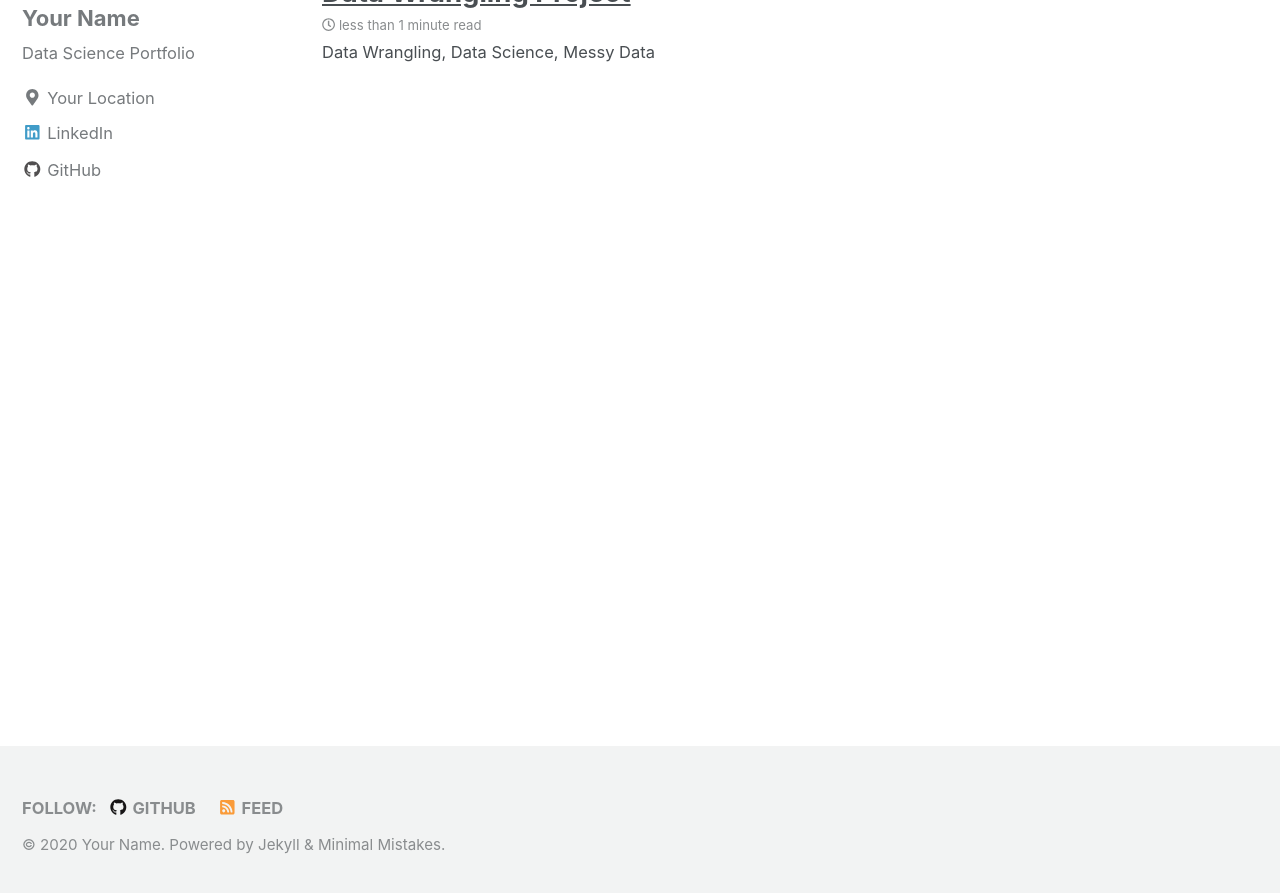
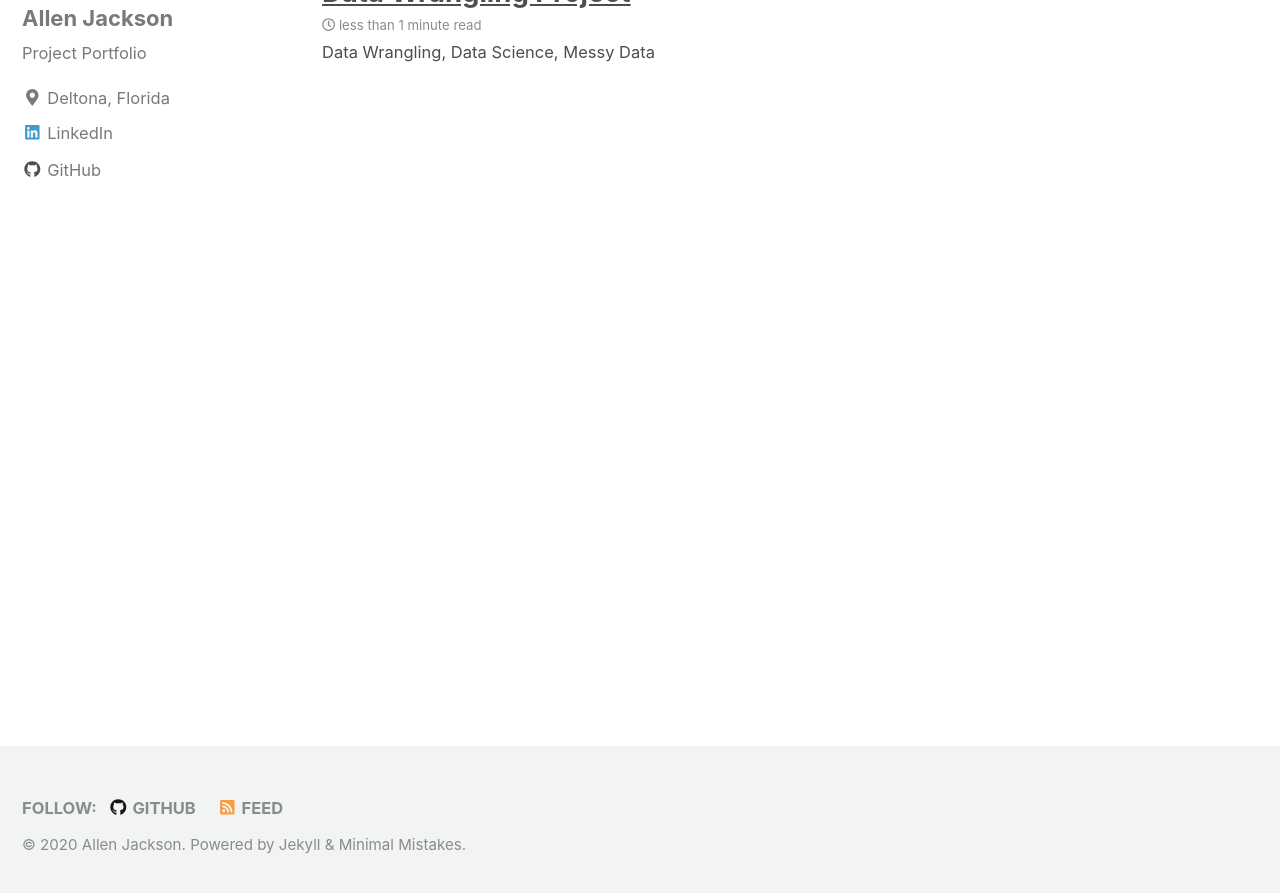
Before and after one commit to Nella796/Nella796.github.io, a Jekyll site: the page built from index.html, in a window 1280 px wide and 900 px high, scrolled down 760 px. Shown: the top 893 px of the window. Built offline with Jekyll 4.4.1, drawn with Linux system fonts in a browser that asks for light colours; nearby versions of some CDN libraries; the list of posts is cut into pages by our own code; some of the changed text lies outside the part shown.

Commit message:
changed _config.yml added name, location, etc

```diff
--- a/_config.yml
+++ b/_config.yml
@@ -9,10 +9,10 @@ minimal_mistakes_skin    : "default" # "air", "aqua", "contrast", "dark", "dirt"
 
 # Site Settings
 locale                   : "en-US"
-title                    : "Your Name"
+title                    : "Allen Jackson"
 title_separator          : "-"
-name                     : "Your Name"
-description              : "Data Science Portfolio"
+name                     : "Allen Jackson"
+description              : "My Portfolio"
 url                      : # the base hostname & protocol for your site e.g. "https://mmistakes.github.io"
 baseurl                  : # the subpath of your site, e.g. "/blog"
 repository               : # GitHub username/repo-name e.g. "mmistakes/minimal-mistakes"
@@ -84,10 +84,10 @@ analytics:
 
 # Site Author
 author:
-  name             : "Your Name"
+  name             : "Allen Jackson"
   avatar           : "/images/bio-pic-2.jpg" # path of avatar image, e.g. "/assets/images/bio-photo.jpg"
-  bio              : "Data Science Portfolio"
-  location         : "Your Location"
+  bio              : "Project Portfolio"
+  location         : "Deltona, Florida"
   email            :
   uri              :
   home             : # null (default), "absolute or relative url to link to author home"
@@ -97,7 +97,7 @@ author:
   flickr           :
   facebook         :
   foursquare       :
-  github           : "Your Github"
+  github           : "Nella796"
   gitlab           :
   google_plus      :
   keybase          :
```
